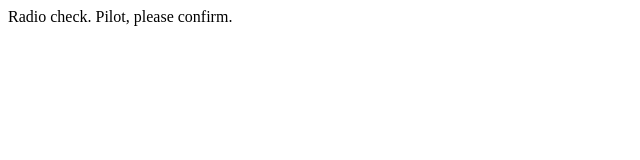
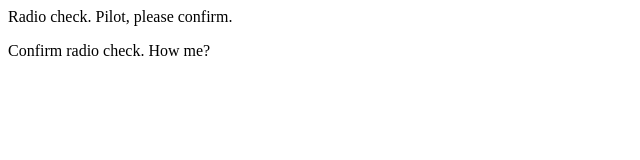
Before and after one commit to DylnB23/communication-log-DylnB, a plain HTML site: page index.html in a window 1280 px wide. Shown: the whole page, without its empty margins (0-640 px from the left). Drawn offline with Linux system fonts and the light colour scheme.

Commit message:
Added second line to log.

```diff
--- a/index.html
+++ b/index.html
@@ -1,5 +1,6 @@
 <html>
    <body>
       <p>Radio check. Pilot, please confirm.</p>
+      <p>Confirm radio check. How me?</p>
    </body>
 </html>
```
